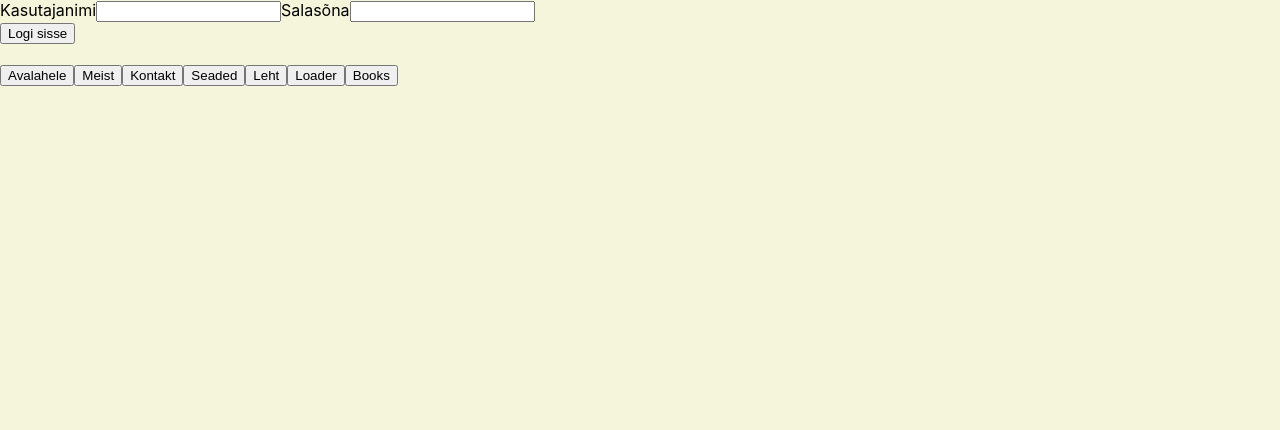
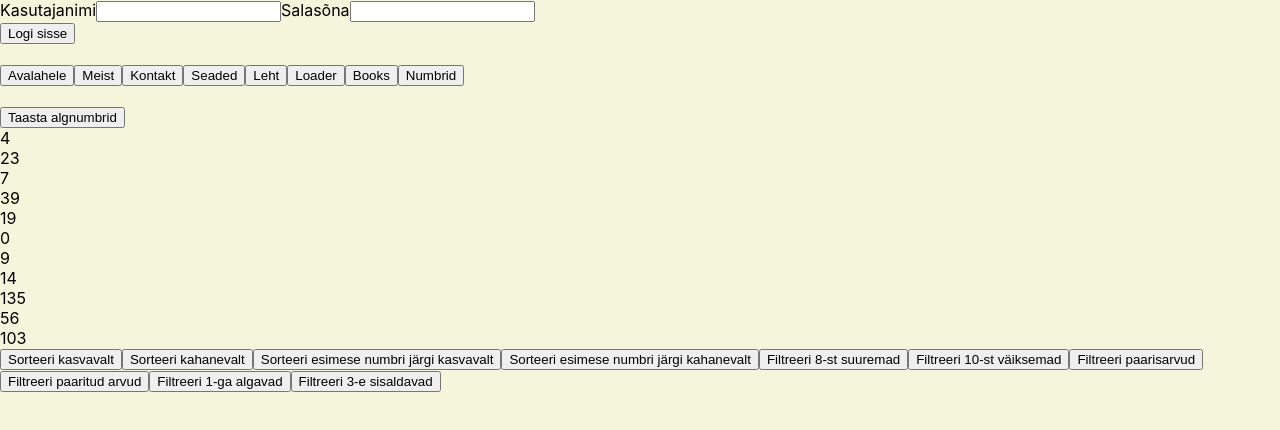
Before and after one commit to leotamm/React-06-2023, a React (Create React App) app in the folder kodutoo1/: page /numbrid in a window 1280 px wide. Shown: the top 430 px of the page. Built offline with nearby package versions, Linux system fonts and the light colour scheme.

Commit message:
numbrite filtrid lõpetatud, osad meetodid lihtsustatud

```diff
--- a/kodutoo1/src/App.js
+++ b/kodutoo1/src/App.js
@@ -6,6 +6,7 @@ import Seaded from './pages/Seaded'
 import Leht from './pages/Leht';
 import Loader from './pages/Loader';
 import Books from './pages/Books';
+import Numbrid from './pages/Numbrid';
 import './App.css';
 import { useRef, useState } from 'react';
 
@@ -62,6 +63,9 @@ function App() {
       <Link to='/books'>
         <button>Books</button>
       </Link>
+      <Link to='/numbrid'>
+        <button>Numbrid</button>
+      </Link>
 
       <Routes>
         <Route path='/' element={<Avaleht />} />
@@ -69,8 +73,9 @@ function App() {
         <Route path='/kontakt' element={<Kontakt />} />
         <Route path='/seaded' element={<Seaded />} />
         <Route path='/leht' element={<Leht />} />
-        <Route path='/loader' element={<Loader/>} />
-        <Route path='/books' element={<Books/>} />
+        <Route path='/loader' element={<Loader />} />
+        <Route path='/books' element={<Books />} />
+        <Route path='/numbrid' element={<Numbrid />} />
       </Routes>
 
     </div>
--- a/kodutoo1/src/pages/Books.js
+++ b/kodutoo1/src/pages/Books.js
@@ -40,6 +40,7 @@ function Books() {
     }
 
     const sortByWordCountIncreasing = () => {
+        // CGPT lahendus - teha ajutine objekt algstringidest ja eraldi stringideks eraldatud objektidest ning sorteerida sõnade arvu järgi
         // Create a new array to store the book names along with their respective word counts
         const booksWithWordCounts = books.map((oneBook) => {
             const words = oneBook.split(' ');
@@ -67,6 +68,7 @@ function Books() {
     }
 
     const sortByLastButOneCharacterAZ = () => {
+        // tuleatud CGPT sortByWordCountIncreasing lahendusest - sorteerime vaheobjekti eraldatud eelviimaste tähtede alusel
         const lastButOneCharacter = books.map((oneBook) => {
             const character = oneBook[oneBook.length - 2];
             return { name: oneBook, theCharacter: character }
--- /dev/null
+++ b/kodutoo1/src/pages/Numbrid.js
@@ -0,0 +1,105 @@
+import React, { useState } from 'react'
+
+function Numbrid() {
+
+    const [numbrid, uuendaNumbreid] = useState([4, 23, 7, 39, 19, 0, 9, 14, 135, 56, 103]);
+
+    const nimekirjaReset = () => {
+        uuendaNumbreid([4, 23, 7, 39, 19, 0, 9, 14, 135, 56, 103]);
+    }
+
+    const sortAscending = () => {
+        numbrid.sort((a, b) => a - b);
+        uuendaNumbreid(numbrid.slice());
+    }
+
+    const sortDecending = () => {
+        numbrid.sort((a, b) => b - a);
+        uuendaNumbreid(numbrid.slice());
+    }
+
+    const sortByFirstNumberAscending = () => {
+        // const esimeneNumber = numbrid.map((yksNumber) => {
+        //     const number = yksNumber.toString()[0];
+        //     return { algNumber: yksNumber, vastus: number };
+        // })
+        // esimeneNumber.sort((a, b) => a.vastus - b.vastus);
+        // const uusNimekiri = esimeneNumber.map((yhik) => yhik.algNumber);
+        // uuendaNumbreid(uusNimekiri.slice());
+
+        // CGPT lihtsam lahendus
+        numbrid.sort((a, b) => {
+            const firstDigitA = parseInt(a.toString()[0]);
+            const firstDigitB = parseInt(b.toString()[0]);
+            return firstDigitA - firstDigitB;
+        });
+        uuendaNumbreid(numbrid.slice());
+    }
+
+    const sortByFirstNumberDescending = () => {
+        // const esimeneNumber = numbrid.map((yksNumber) => {
+        //     const number = yksNumber.toString()[0];
+        //     return { algNumber: yksNumber, vastus: number };
+        // })
+        // esimeneNumber.sort((a, b) => b.vastus - a.vastus);
+        // const uusNimekiri = esimeneNumber.map((yhik) => yhik.algNumber);
+        // uuendaNumbreid(uusNimekiri.slice());
+
+        // CGPT lihtsam lahendus
+        numbrid.sort((a, b) => {
+            const firstDigitA = parseInt(a.toString()[0]);
+            const firstDigitB = parseInt(b.toString()[0]);
+            return firstDigitB - firstDigitA;
+        });
+        uuendaNumbreid(numbrid.slice());
+    }
+
+    const filterLargerThan8 = () => {
+        const uusNimekiri = numbrid.filter(yksNumber => yksNumber > 8);
+        uuendaNumbreid(uusNimekiri.slice());
+    }
+
+    const filterSmallerThan10 = () => {
+        const uusNimekiri = numbrid.filter(yksNumber => yksNumber < 10);
+        uuendaNumbreid(uusNimekiri.slice());
+    }
+
+    const filterEvenNumbers = () => {
+        const uusNimekiri = numbrid.filter(yksNumber => yksNumber % 2 === 0);
+        uuendaNumbreid(uusNimekiri.slice());
+    }
+
+    const filterOddNumbers = () => {
+        const uusNimekiri = numbrid.filter(yksNumber => yksNumber % 2 !== 0);
+        uuendaNumbreid(uusNimekiri.slice());
+    }
+
+    const filterNumbersStartingWith1 = () => {
+        const uusNimekiri = numbrid.filter(yksNumber => yksNumber.toString().startsWith('1'));
+        uuendaNumbreid(uusNimekiri.slice());
+    }
+
+    const filterNumbersContaining3 = () => {
+        const uusNimekiri = numbrid.filter(yksNumber => yksNumber.toString().includes('3'));
+        uuendaNumbreid(uusNimekiri.slice());
+    }
+
+    return (
+        <div><br />
+            <button onClick={nimekirjaReset}>Taasta algnumbrid</button>
+            {numbrid.map((number, index) => <div key={index}>{number}</div>)}
+            <button onClick={sortAscending}>Sorteeri kasvavalt</button>
+            <button onClick={sortDecending}>Sorteeri kahanevalt</button>
+            <button onClick={sortByFirstNumberAscending}>Sorteeri esimese numbri järgi kasvavalt</button>
+            <button onClick={sortByFirstNumberDescending}>Sorteeri esimese numbri järgi kahanevalt</button>
+            <button onClick={filterLargerThan8}>Filtreeri 8-st suuremad</button>
+            <button onClick={filterSmallerThan10}>Filtreeri 10-st väiksemad</button>
+            <button onClick={filterEvenNumbers}>Filtreeri paarisarvud</button>
+            <button onClick={filterOddNumbers}>Filtreeri paaritud arvud</button>
+            <button onClick={filterNumbersStartingWith1}>Filtreeri 1-ga algavad</button>
+            <button onClick={filterNumbersContaining3}>Filtreeri 3-e sisaldavad</button>
+        </div>
+    )
+}
+
+export default Numbrid
```
